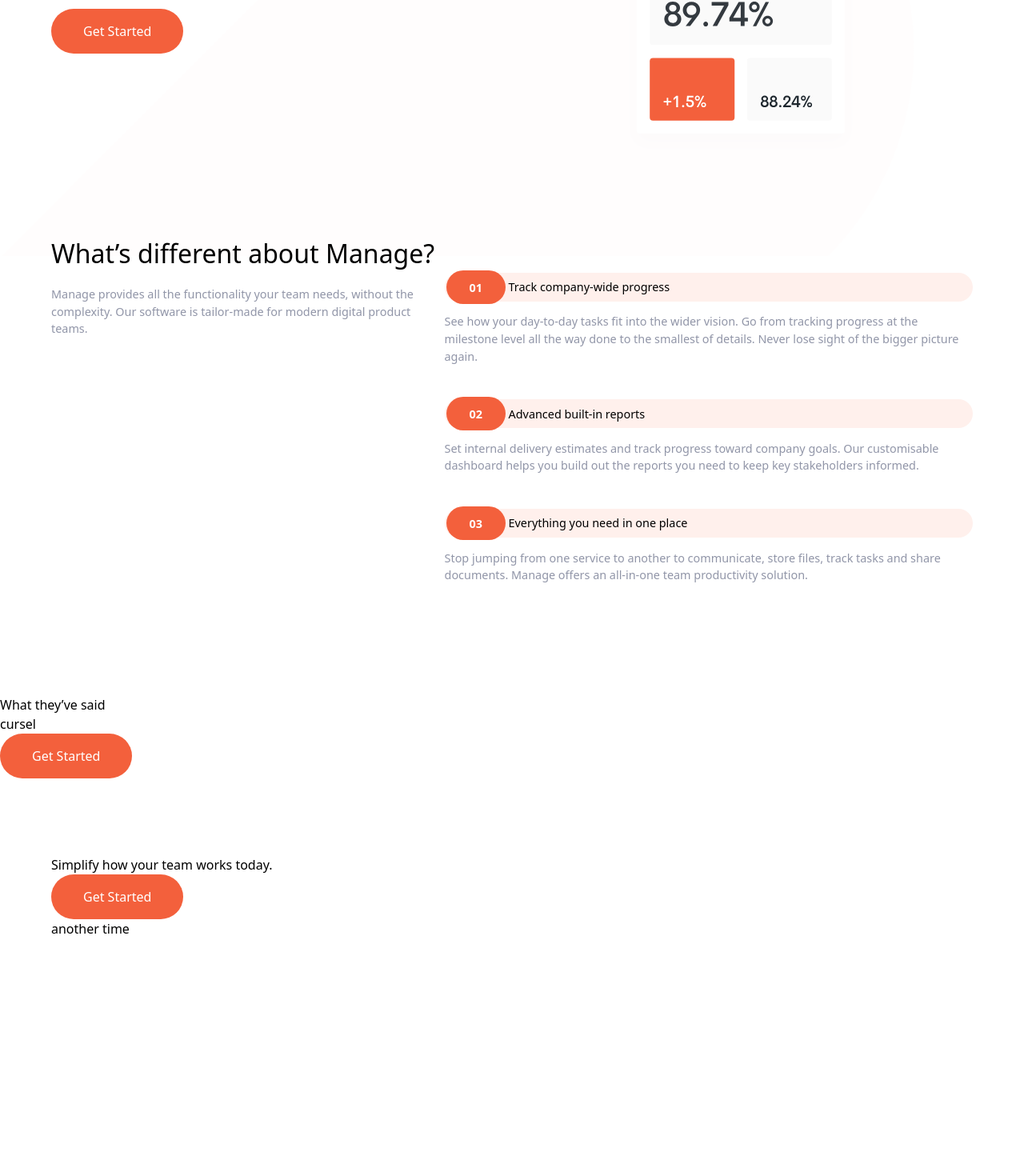
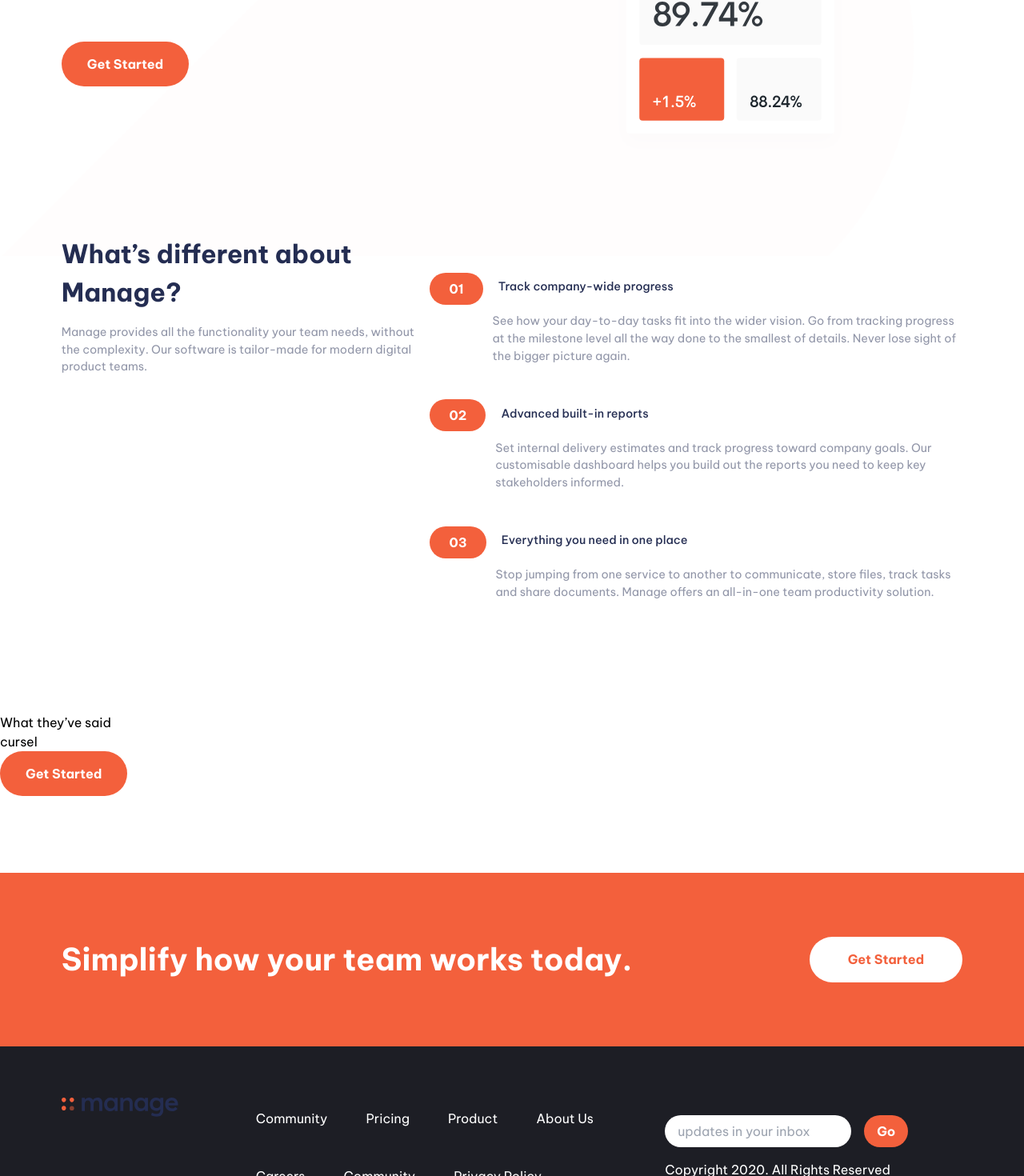
Before and after one commit to iRaYzEn/landing-page, a Next.js app: page / in a window 1280 px wide. Shown: the part 528-1998 px from the top of the page at 80% size. Before the commit the page ends 1701 px from the top, so only its background shows below. Built offline with nearby package versions, Linux system fonts and the light colour scheme.

Commit message:
implementing footer + improving Responsibility

```diff
--- a/app/globals.css
+++ b/app/globals.css
@@ -7,10 +7,11 @@
     background-size: cover;
     background-repeat: no-repeat;
     height: 100dvh;
+    font-family: "Be Vietnam Pro", serif;
 }
 
 .wrapper {
-    width: 90%;
+    width: 88%;
     margin-inline: auto;
 }
 
@@ -22,12 +23,19 @@
     background-color: #F3603C;
     color: white;
     padding: 1em;
-    padding-inline: 2.5em;
+    padding-inline: 2em;
     border-radius: 3em;
+    font-weight: 700;
+}
+
+.get-started:hover {
+    opacity: 0.8;
 }
 
 .section-header {
     font-size: 2rem;
+    font-weight: 700;
+    color: #242D52;
 }
 
 .text-different {
@@ -35,23 +43,41 @@
     opacity: .5;
     font-size: .9rem;
     margin-bottom: 3em;
+    font-weight: 400;
 }
 
 .num {
     color: white;
     background-color: #F3603C;
-    padding: .8em;
+    padding: .5em;
+    padding-inline: 1.5em;
     font-weight: 700;
-    padding-inline: 2em;
     border-radius: 2em;
     margin-left: -5px;
 }
 
 .list-header {
-    background-color: #FFF0EC;
+    color: #242D52;
+    font-weight: 700;
     padding: .5em;
     font-size: .9rem;
     font-weight: 500;
     border-radius: 3em;
     margin-bottom: 1em;
 }
+
+.list-item {
+    display: flex;
+    align-items: start;
+    gap: .75em;
+}
+
+.btn-white {
+    background-color: white;
+    color: #F3603C;
+    padding: 1em;
+    padding-inline: 3em;
+    border-radius: 3em;
+    font-weight: 700;
+
+}
--- a/app/layout.tsx
+++ b/app/layout.tsx
@@ -7,6 +7,11 @@
 }>) {
     return (
         <html lang="en">
+            <head>
+                <link rel="preconnect" href="https://fonts.googleapis.com" />
+                <link rel="preconnect" href="https://fonts.gstatic.com" />
+                <link href="https://fonts.googleapis.com/css2?family=Be+Vietnam+Pro:wght@400;500;700&display=swap" rel="stylesheet" />
+            </head>
             <body
             >
                 <Header />
--- a/app/page.tsx
+++ b/app/page.tsx
@@ -1,27 +1,36 @@
 import Image from "next/image";
+import logo from "@/public/images/logo.svg"
+import facebook from "@/public/images/icon-facebook.svg"
+import instagram from "@/public/images/icon-instagram.svg"
+import twitter from "@/public/images/icon-twitter.svg"
+import pinterest from "@/public/images/icon-pinterest.svg"
+import youtube from "@/public/images/icon-youtube.svg"
 import heroImage from "@/public/images/illustration-intro.svg"
+
+import Link from "next/link";
+
 export default function Home() {
     return (
         <>
             <section className="section-gap">
-                <div className="wrapper flex items-center flex-wrap-reverse lg:flex-nowrap">
-                    <div className="text-center md:text-left">
-                        <h1 className="text-dark-blue text-[2.5rem]">
+                <div className="wrapper flex items-center justify-between flex-wrap-reverse lg:flex-nowrap">
+                    <div className="text-center lg:text-left lg:w-[430px] mx-auto lg:mx-0">
+                        <h1 className="text-dark-blue text-[2.5rem]  font-bold ">
                             Bring everyone
                             together to build
                             better products.
                         </h1>
-                        <p className="text-dark-blue opacity-50 my-4">
+                        <p className="my-4 text-different ">
                             Manage makes it simple for software teams to plan
                             day-to-day tasks while keeping the larger team goals in view.
                         </p>
                         <button className="get-started mt-2">Get Started</button>
                     </div>
-                    <Image className="md:mx-auto" src={heroImage} alt="hero image" />
+                    <Image className="mx-auto lg:mx-0" src={heroImage} alt="hero image" />
                 </div>
             </section>
             <section className="section-gap">
-                <div className="wrapper flex ">
+                <div className="wrapper flex items-start flex-wrap lg:flex-nowrap">
                     <div className="text-center md:text-left">
                         <h2 className="section-header">What’s different about Manage?</h2>
                         <p className="text-different my-4">Manage provides all the functionality your team needs,
@@ -30,17 +39,26 @@
                     </div>
                     <div>
                         <ul className="mt-12">
-                            <li>
-                                <h4 className="list-header"><span className="num">01</span> Track company-wide progress</h4>
-                                <p className="text-different">See how your day-to-day tasks fit into the wider vision. Go from tracking progress at the milestone level all the way done to the smallest of details. Never lose sight of the bigger picture again.</p>
+                            <li className="list-item">
+                                <span className="num">01</span>
+                                <div>
+                                    <h4 className="list-header">  Track company-wide progress</h4>
+                                    <p className="text-different">See how your day-to-day tasks fit into the wider vision. Go from tracking progress at the milestone level all the way done to the smallest of details. Never lose sight of the bigger picture again.</p>
+                                </div>
                             </li>
-                            <li>
-                                <h4 className="list-header"><span className="num">02</span> Advanced built-in reports</h4>
-                                <p className="text-different">Set internal delivery estimates and track progress toward company goals. Our customisable dashboard helps you build out the reports you need to keep key stakeholders informed.</p>
+                            <li className="list-item">
+                                <span className="num">02</span>
+                                <div>
+                                    <h4 className="list-header">  Advanced built-in reports</h4>
+                                    <p className="text-different">Set internal delivery estimates and track progress toward company goals. Our customisable dashboard helps you build out the reports you need to keep key stakeholders informed.</p>
+                                </div>
                             </li>
-                            <li>
-                                <h4 className="list-header"><span className="num">03</span> Everything you need in one place</h4>
-                                <p className="text-different">Stop jumping from one service to another to communicate, store files, track tasks and share documents. Manage offers an all-in-one team productivity solution.</p>
+                            <li className="list-item">
+                                <span className="num">03</span>
+                                <div>
+                                    <h4 className="list-header">  Everything you need in one place</h4>
+                                    <p className="text-different">Stop jumping from one service to another to communicate, store files, track tasks and share documents. Manage offers an all-in-one team productivity solution.</p>
+                                </div>
                             </li>
                         </ul>
                     </div>
@@ -51,15 +69,59 @@
                 <h1>cursel</h1>
                 <button className="get-started">Get Started</button>
             </section>
-            <section className="section-gap">
-                <div className="wrapper">
-                    <h2>Simplify how your team works today.</h2>
-                    <button className="bg-white get-started ">Get Started</button>
+            <section className="section-gap bg-[#F3603C] py-[5em]">
+                <div className="wrapper flex flex-wrap  lg:text-left text-center justify-between">
+                    <h2 className="text-[2.4rem] font-[700] text-white">Simplify how your team works today.</h2>
+                    <button className="btn-white mt-8 lg:mt-0 lg:mx-0 mx-auto hover:opacity-95">Get Started</button>
                 </div>
             </section>
-            <footer>
-                <div className="wrapper">
-                    another time
+            <footer className="bg-[#1D1E25] text-white py-16">
+                <div className="wrapper flex justify-between items-center">
+                    <div className="flex flex-wrap gap-20">
+                        <Image src={logo} alt="logo" />
+                        <div className="flex gap-4">
+                            <Image src={facebook} alt="logo" />
+                            <Image src={youtube} alt="logo" />
+                            <Image src={twitter} alt="logo" />
+                            <Image src={pinterest} alt="logo" />
+                            <Image src={instagram} alt="logo" />
+                        </div>
+                    </div>
+                    <div>
+                        <ul className="flex gap-12 flex-wrap">
+                            <li>
+                                <Link href="#">Community</Link>
+                            </li>
+                            <li>
+                                <Link href="#">Pricing</Link>
+                            </li>
+
+                            <li>
+                                <Link href="#">Product</Link>
+                            </li>
+                            <li>
+                                <Link href="#">About Us</Link>
+                            </li>
+                            <li>
+                                <Link href="#">Careers</Link>
+                            </li>
+                            <li>
+                                <Link href="#">Community</Link>
+                            </li>
+
+                            <li>
+                                <Link href="#">Privacy Policy</Link>
+                            </li>
+
+                        </ul>
+
+                    </div>
+                    <div className="flex flex-wrap gap-4">
+                        <input type="email" placeholder="updates in your inbox" className="rounded-full px-[1em] py-[.5em]" />
+                        <button className="py-[0.5em] px-[1em] rounded-full font-bold text-[1rem] bg-[#F3603C]">Go</button>
+                        <p className="hidden lg:block">Copyright 2020. All Rights Reserved</p>
+                    </div>
+
                 </div>
             </footer>
         </>
```
Also changed, not shown: 1 other file (tests, documents, lock files or other folders).
